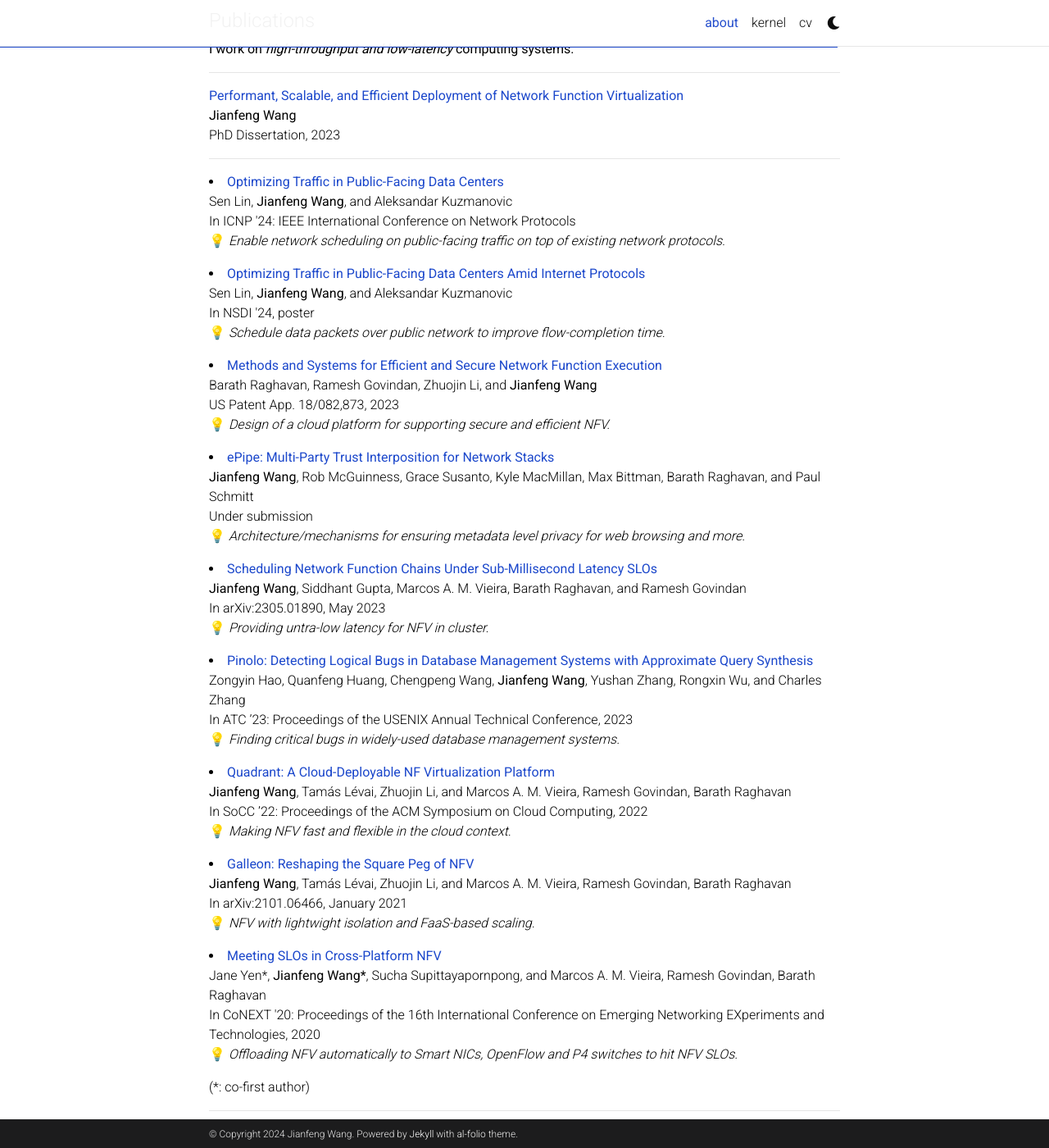
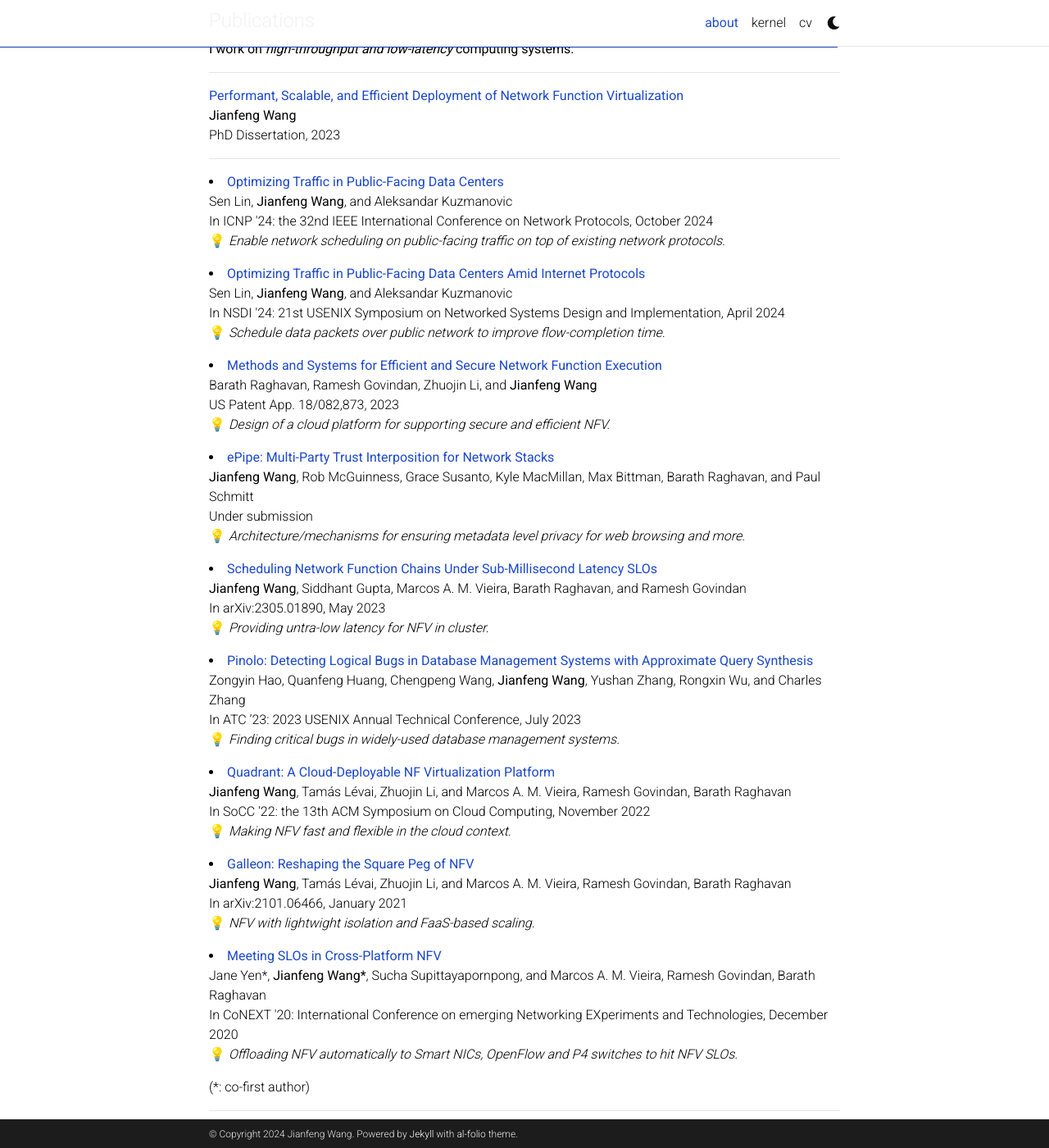
Before and after one commit to jianfenw/jianfenw.github.io, a Jekyll site: the page built from _pages/about.md, in a window 1280 px wide and 1400 px high, scrolled down 1031 px. Shown: the whole window at 82% size. Built offline with Jekyll 4.4.1, drawn with Linux system fonts in a browser that asks for light colours; full-size pictures stand in for the smaller copies a plugin makes; emoji names are drawn with the system emoji font; comment, search, counter and statistics services are not loaded; a style sheet for code colours, icons or effects is not loaded.

Commit message:
small update on conference names
Signed-off-by: Jianfeng Wang <jianfeng.w.wang@oracle.com>

```diff
--- a/_pages/about.md
+++ b/_pages/about.md
@@ -88,7 +88,7 @@ PhD Dissertation, 2023<br>
 <li>
 <a href="/"><b>Optimizing Traffic in Public-Facing Data Centers</b></a><br/>
 Sen Lin, <b>Jianfeng Wang</b>, and Aleksandar Kuzmanovic<br>
-In ICNP '24: IEEE International Conference on Network Protocols<br>
+In ICNP '24: the 32nd IEEE International Conference on Network Protocols, October 2024<br>
 :bulb: <i>Enable network scheduling on public-facing traffic on top of existing network protocols.</i>
 </li>
 </p>
@@ -97,7 +97,7 @@ In ICNP '24: IEEE International Conference on Network Protocols<br>
 <li>
 <a href="/"><b>Optimizing Traffic in Public-Facing Data Centers Amid Internet Protocols</b></a><br/>
 Sen Lin, <b>Jianfeng Wang</b>, and Aleksandar Kuzmanovic<br>
-In NSDI '24, poster<br>
+In NSDI '24: 21st USENIX Symposium on Networked Systems Design and Implementation, April 2024<br>
 :bulb: <i>Schedule data packets over public network to improve flow-completion time.</i>
 </li>
 </p>
@@ -133,7 +133,7 @@ In arXiv:2305.01890, May 2023<br>
 <li>
 <a href="https://www.usenix.org/conference/atc23/presentation/hao"><b>Pinolo: Detecting Logical Bugs in Database Management Systems with Approximate Query Synthesis</b></a><br/>
 Zongyin Hao, Quanfeng Huang, Chengpeng Wang, <b>Jianfeng Wang</b>, Yushan Zhang, Rongxin Wu, and Charles Zhang<br>
-In ATC ’23: Proceedings of the USENIX Annual Technical Conference, 2023<br>
+In ATC ’23: 2023 USENIX Annual Technical Conference, July 2023<br>
 :bulb: <i>Finding critical bugs in widely-used database management systems.</i>
 </li>
 </p>
@@ -142,7 +142,7 @@ In ATC ’23: Proceedings of the USENIX Annual Technical Conference, 2023<br>
 <li>
 <a href="https://dl.acm.org/doi/abs/10.1145/3542929.3563471"><b>Quadrant: A Cloud-Deployable NF Virtualization Platform</b></a><br/>
 <b>Jianfeng Wang</b>, Tamás Lévai, Zhuojin Li, and Marcos A. M. Vieira, Ramesh Govindan, Barath Raghavan<br>
-In SoCC ’22: Proceedings of the ACM Symposium on Cloud Computing, 2022<br>
+In SoCC '22: the 13th ACM Symposium on Cloud Computing, November 2022<br>
 :bulb: <i>Making NFV fast and flexible in the cloud context.</i>
 </li>
 </p>
@@ -160,7 +160,7 @@ In arXiv:2101.06466, January 2021<br>
 <li>
 <a href="https://dl.acm.org/doi/10.1145/3386367.3431292"><b>Meeting SLOs in Cross-Platform NFV</b></a><br/>
 Jane Yen*, <b>Jianfeng Wang*</b>, Sucha Supittayapornpong, and Marcos A. M. Vieira, Ramesh Govindan, Barath Raghavan<br>
-In CoNEXT '20: Proceedings of the 16th International Conference on Emerging Networking EXperiments and Technologies, 2020<br>
+In CoNEXT '20: International Conference on emerging Networking EXperiments and Technologies, December 2020<br>
 :bulb: <i>Offloading NFV automatically to Smart NICs, OpenFlow and P4 switches to hit NFV SLOs.</i>
 </li>
 </p>
```
